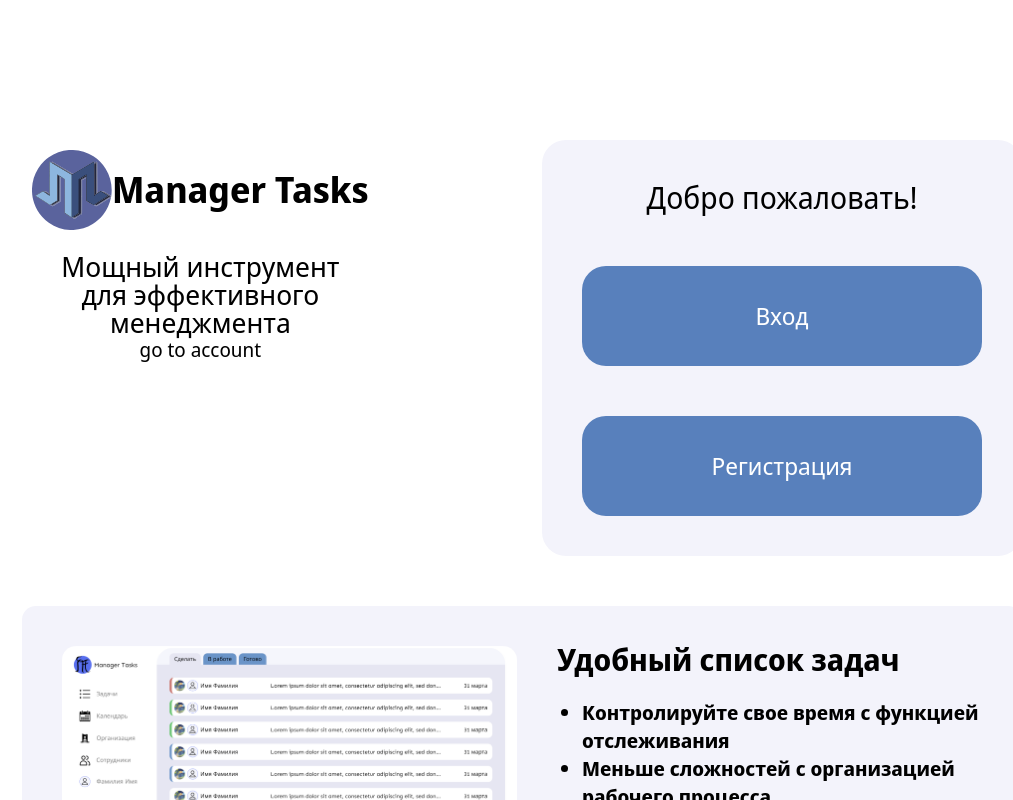
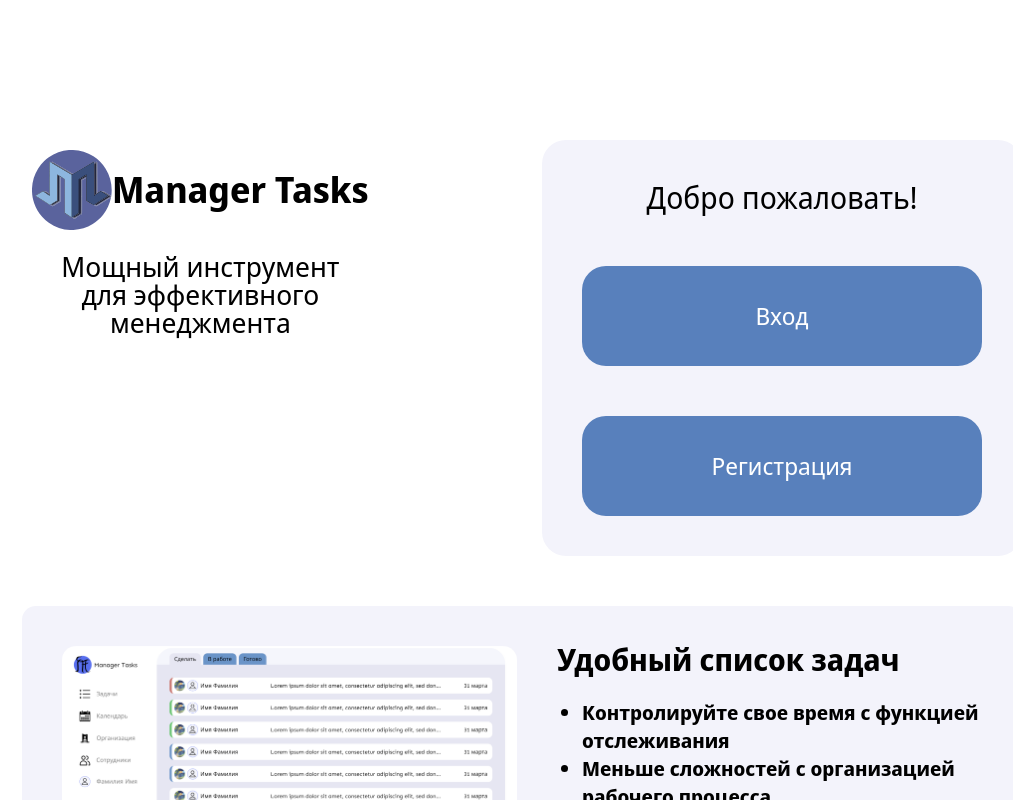
Before and after one commit to divelineq/manager-tasks, a React (Vite) app: page / in a window 1280 px wide. Shown: the top 800 px of the page, without its empty margins (118-1131 px from the left). Built offline with nearby package versions, Linux system fonts and the light colour scheme.

Commit message:
remove button

```diff
--- a/src/components/home/Home.jsx
+++ b/src/components/home/Home.jsx
@@ -13,9 +13,6 @@ export default function Home() {
 					<p className={style.iconText}>
 						Мощный инструмент <br /> для эффективного <br /> менеджмента
 					</p>
-					<Link className={style.buttonAccount} to='/account'>
-						<button>go to account</button>
-					</Link>
 				</div>
 				<div className={style.rightBlock}>
 					<h1 className='text-3xl'>Добро пожаловать!</h1>
```
